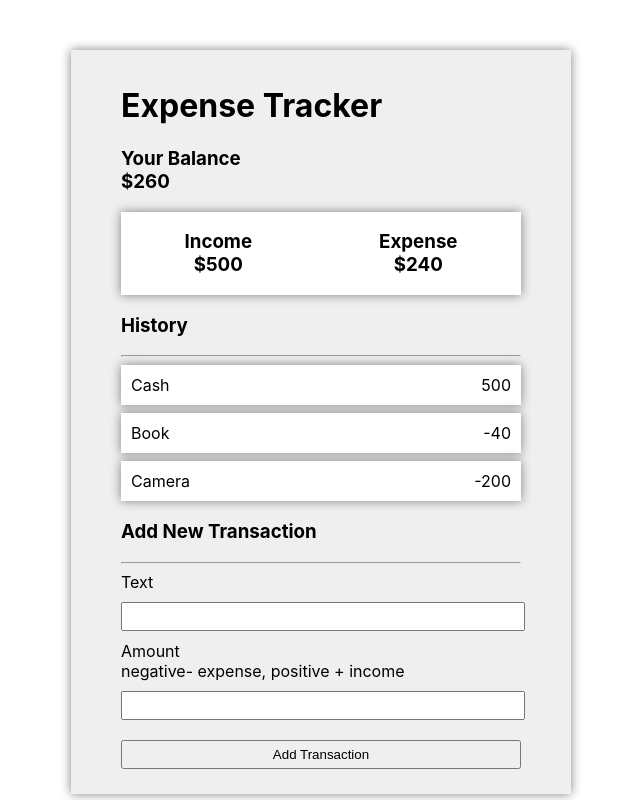
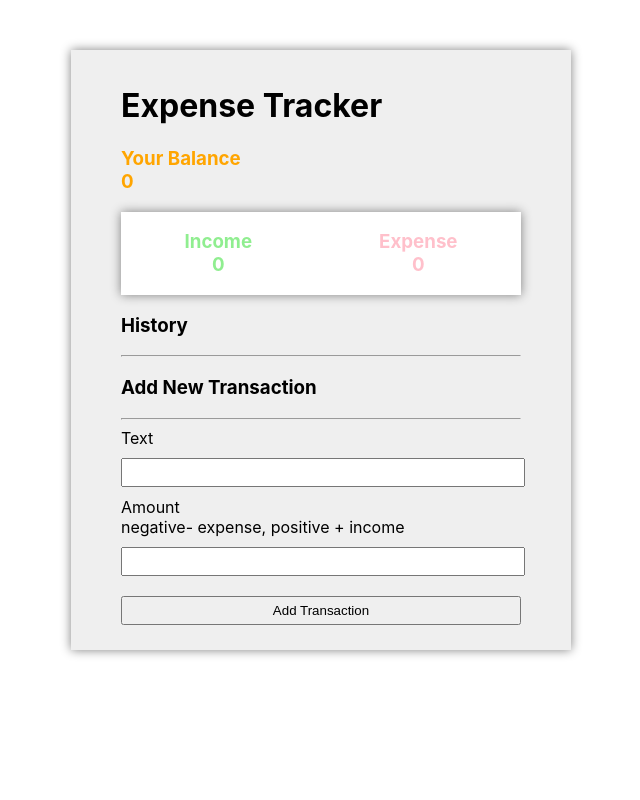
Before and after one commit to Hammad19/expense-tracker-app, a React (Create React App) app: page / in a window 1280 px wide. Shown: the whole page, without its empty margins (319-959 px from the left). Built offline with nearby package versions, Linux system fonts and the light colour scheme.

Commit message:
added add transaction feature

```diff
--- a/src/App.css
+++ b/src/App.css
@@ -40,7 +40,40 @@
   justify-content: space-between;
   background-color:white;
   padding: 10px;
-  margin: 8px 0;
+  margin: 8px 0 ;
   box-shadow: 0 0 10px gray;
 
 }
+
+.green{
+  color: lightgreen;
+
+}
+.orange{
+  color: orange;
+}
+
+.pink{
+  color: pink;
+
+}
+
+.delete-btn {
+  cursor: pointer;
+  background-color: #e74c3c;
+  border: 0;
+  color: #fff;
+  font-size: 20px;
+  line-height: 20px;
+  padding: 2px 5px;
+  top: 60%;
+  left: -50px;
+  transform: translate(-100%, -50%);
+  opacity: 0;
+  transition: opacity 0.3s ease;
+}
+
+.transaction-list:hover .delete-btn {
+  opacity: 1;
+
+}
--- a/src/App.js
+++ b/src/App.js
@@ -1,11 +1,15 @@
 
 import './App.css';
-import Child from './child.js'
+import Container from './child.js';
+import { TransactionProvider } from './transactionContext';
 
 function App() {
   return (
     <div>
-      <Child/>
+      <TransactionProvider>
+        <Container/>
+      </TransactionProvider>
+
 
 
     </div>
--- /dev/null
+++ b/src/History.js
@@ -0,0 +1,44 @@
+import React from 'react';
+import { TransactionContext } from './transactionContext.js';
+
+const History = ()=>
+{
+    let {transactions,addTransaction} = React.useContext(TransactionContext);
+
+    return(
+        <div>
+        <h3>History</h3>
+        <hr></hr>
+        <ul className="transaction-list">
+
+            {transactions.map((transobj,index)=>{
+
+                return(
+
+                    <li key = {index}>
+
+                <span>
+
+                    {transobj.desc}
+                </span>
+                <span>
+                    {transobj.amount}
+                </span>
+                <button className ="delete-btn">X</button>
+
+            </li>
+
+
+
+                )
+            })}
+
+
+
+
+
+        </ul>
+        </div>)
+}
+
+export default History
--- /dev/null
+++ b/src/balance.js
@@ -0,0 +1,46 @@
+
+import React from 'react';
+import { TransactionContext } from './transactionContext';
+
+
+const Balance = ()=>{
+    let {transactions,addTransaction} = React.useContext(TransactionContext);
+
+    const GetIncome=()=>
+    {
+        let income = 0
+        for (var i = 0 ; i < transactions.length;i ++)
+        {
+            if (transactions[i].amount> 0)
+            {
+                income += transactions[i].amount
+            }
+        }
+        return income;
+    }
+
+    const GetExpense=()=>
+    {
+     let expense = 0
+     for (var i = 0 ; i < transactions.length;i ++)
+     {
+         if (transactions[i].amount< 0)
+         {
+             expense += transactions[i].amount
+         }
+     }
+     return expense;
+    }
+
+    return(
+        <div>
+        <h3 className="orange">Your Balance <br></br> {GetIncome()+GetExpense()}
+        </h3>
+        <div className = "incexp-container">
+        <h3 className="green">Income <br></br> {GetIncome()}</h3>
+        <h3 className="pink">Expense <br></br> {GetExpense()}</h3>
+    </div>
+    </div>)
+}
+
+export default Balance
--- a/src/child.js
+++ b/src/child.js
@@ -1,67 +1,24 @@
 import React from 'react';
 import { TransactionContext } from './transactionContext';
-
-const Child = () => {
-   let transactions = React.useContext(TransactionContext);
-    return(
-        <div className = "container">
-            <h1>Expense Tracker </h1>
-            <h3>Your Balance <br></br> $260 </h3>
-            <div className = "incexp-container">
-                <h3>Income <br></br> $500</h3>
-                <h3>Expense <br></br> $240</h3>
-            </div>
-            <h3>History</h3>
-            <hr></hr>
-            <ul className="transaction-list">
-                {transactions.map((transobj,index)=>{
-                    return(
-                        <li key = {index}>
-                    <span>
-                        {transobj.desc}
-                    </span>
-                    <span>
-                        {transobj.amount}
-                    </span>
-
-                </li>
-
-
-                    )
-                })}
+import Header from './header.js';
+import Balance from './balance';
+import History from './History.js';
+import Transactions from './transactions.js';
 
 
 
+const Container = () => {
 
-
-            </ul>
-            <h3>Add New Transaction</h3>
-            <hr></hr>
-            <form className="transaction-form">
-                <label>
-                    Text<br></br>
-                    <input type = "text"/>
-                    </label>
-                    <br></br>
-                <label>
-                    Amount
-                    <br></br>
-                    negative- expense, positive + income
-                    <br></br>
-                    <input type = "number" required/>
-                    </label>
-                    <br>
-                    </br>
-                    <input type="submit" value = "Add Transaction" required></input>
-
-
-
-
-            </form>
+    return(
+        <div className = "container">
+            <Header/>
+            <Balance/>
+            <History/>
+            <Transactions/>
 
         </div>
 
     )
 }
 
-export default Child
+export default Container
--- /dev/null
+++ b/src/header.js
@@ -0,0 +1,11 @@
+import React from 'react';
+
+const Header = () => {
+    return (
+    <h1>
+        Expense Tracker
+    </h1>
+    )
+}
+
+export default Header;
--- a/src/transactionContext.js
+++ b/src/transactionContext.js
@@ -1,8 +1,30 @@
 import React from 'react';
+import TransactionReducer from './transreducer';
+
 const inittransactions  =[
-    {amount: 500, desc: "Cash" },
-    {amount: -40, desc: "Book" },
-    {amount: -200, desc: "Camera" },
+
 
 ] ;
 export const TransactionContext = React.createContext(inittransactions);
+
+export const TransactionProvider =({children})=>{
+    let [state,dispatch] =React.useReducer(TransactionReducer,inittransactions);
+
+    function addTransaction(transObj){
+        dispatch({
+            type: "ADD_TRANSACTION",
+            payload:{
+                amount: transObj.amount,
+                desc: transObj.desc,
+            }
+        })
+    }
+
+    return(
+        <TransactionContext.Provider value={{
+            transactions: state,
+            addTransaction
+
+        }}>{children}</TransactionContext.Provider>
+    )
+}
--- /dev/null
+++ b/src/transactions.js
@@ -0,0 +1,49 @@
+import React from 'react';
+import { TransactionContext } from './transactionContext';
+
+const Transactions =()=>
+{
+    let {transactions,addTransaction} = React.useContext(TransactionContext);
+
+
+    let[desc,setdes] = React.useState();
+   let[amount,setamount] = React.useState();
+
+   const handleAddition= (event)=>
+   {
+        event.preventDefault();
+        addTransaction({
+            amount: Number(amount),
+            desc: desc,
+        }
+        )
+   }
+    return(
+        <div>
+        <h3>Add New Transaction</h3>
+            <hr></hr>
+            <form className="transaction-form" onSubmit={handleAddition}>
+                <label>
+                    Text<br></br>
+                    <input type = "text" onChange={(ev)=>setdes(ev.target.value)} required/>
+                    </label>
+                    <br></br>
+                <label>
+                    Amount
+                    <br></br>
+                    negative- expense, positive + income
+                    <br></br>
+                    <input type = "number" onChange={(ev)=>setamount(ev.target.value)} required/>
+                    </label>
+                    <br>
+                    </br>
+                    <input type="submit" value = "Add Transaction" required></input>
+
+
+
+
+            </form>
+            </div>)
+}
+
+export default Transactions
--- /dev/null
+++ b/src/transreducer.js
@@ -0,0 +1,12 @@
+
+const TransactionReducer = ((state,action)=>
+{
+        switch(action.type)
+        {
+            case  "ADD_TRANSACTION":{
+                return [action.payload,...state]}
+            default:
+                return state;
+        }
+})
+export default TransactionReducer
```
